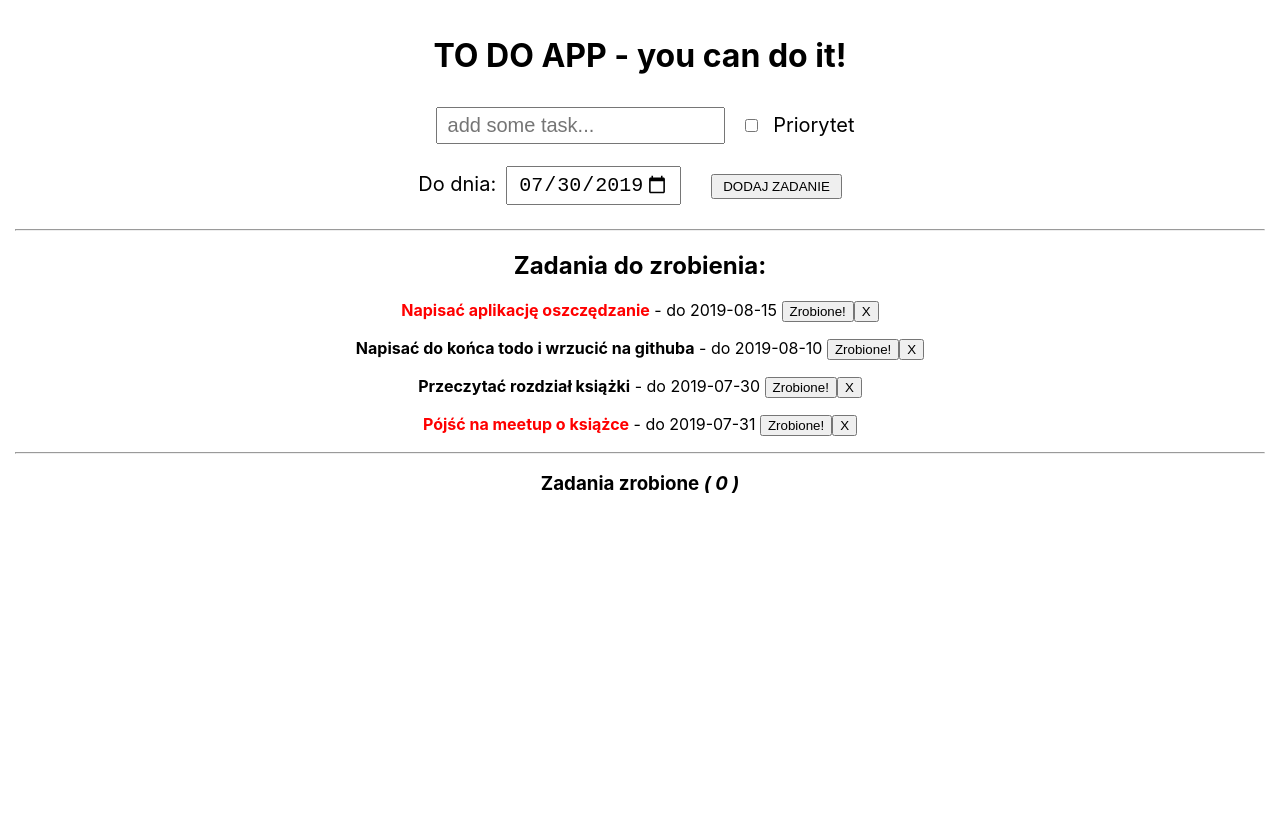
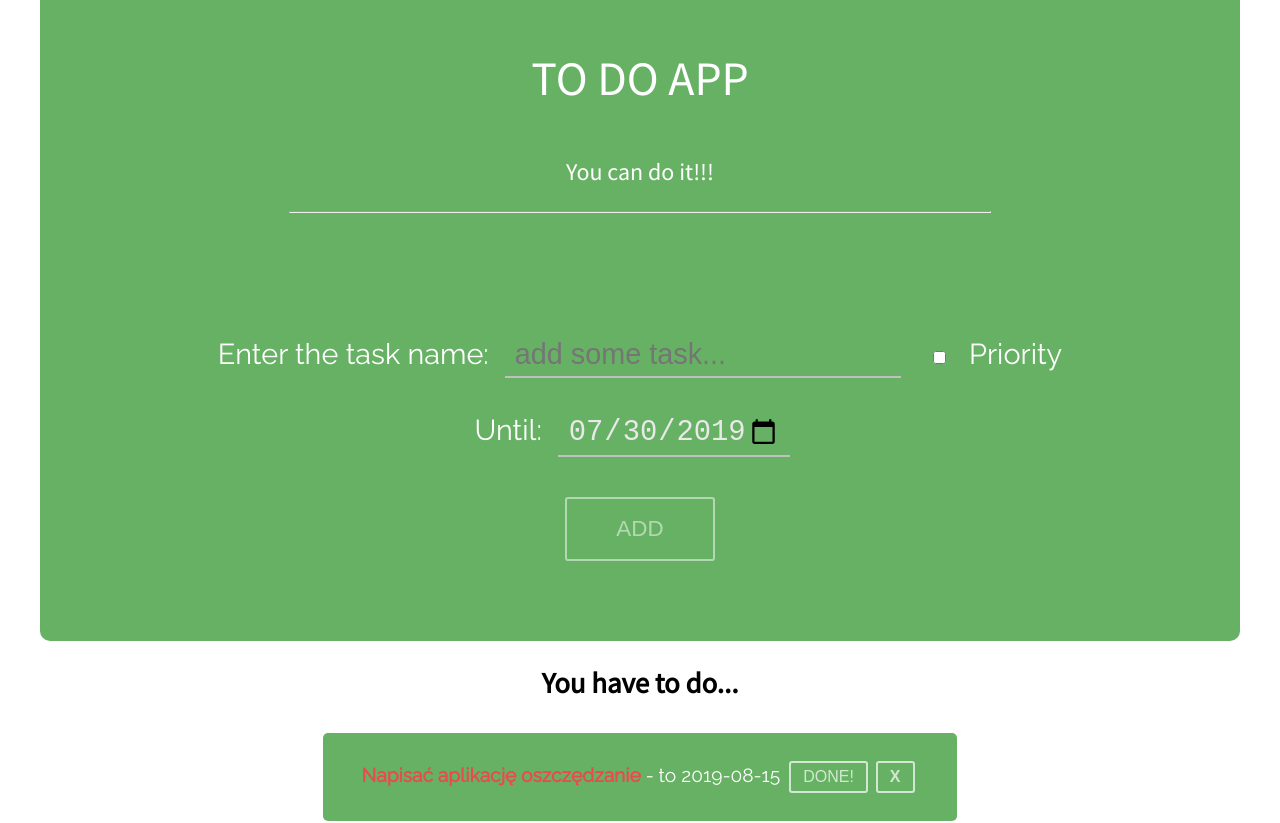
Before and after one commit to umbbra/todoapp, a React (Create React App) app: page / in a window 1280 px wide. Shown: the top 823 px of the page. Before the commit the page ends 800 px from the top, so only its background shows below. Built offline with nearby package versions, Linux system fonts and the light colour scheme.

Commit message:
style completed

```diff
--- a/package.json
+++ b/package.json
@@ -3,8 +3,11 @@
   "version": "0.1.0",
   "private": true,
   "dependencies": {
+    "@fortawesome/free-solid-svg-icons": "^5.10.0",
+    "@fortawesome/react-fontawesome": "^0.1.4",
     "react": "^16.8.6",
     "react-dom": "^16.8.6",
+    "react-icons": "^3.7.0",
     "react-scripts": "3.0.1"
   },
   "scripts": {
--- a/src/components/AddTask.css
+++ b/src/components/AddTask.css
@@ -1,15 +1,116 @@
-input{
-  margin: 10px;
-  padding: 5px 10px;
-  font-size: 20px;
+hr{
+  width: 60%;
+  max-width: 700px;
+  color:white;
 }
 
 .form{
-  font-size: 20px;
+  padding: 10vh 1vw;
+  font-size: 1.4rem;
+  font-family: 'Raleway', sans-serif;
+  background-color: rgb(103, 177, 101);
+  color:white;
+  border-radius: 0 0 10px 10px;
 }
 
+input{
+  margin: 2vh;
+  padding: 5px 10px;
+  background-color: transparent;
+  border: none;
+  border-bottom: 2px solid rgb(192, 192, 192);
+  font-size: 1rem;
+  color: rgb(233, 233, 233);
+}
+
+input:focus{
+  border-color: white;
+  color:white;
+}
+
+
 .form button{
+  display: block;
+  margin: 3vh auto 0;
   padding: 3px 10px;
-  text-transform: uppercase ;
-  margin: 20px;
+  width: 23vw;
+  height: 8vh;
+  max-width:150px;
+  max-height: 70px;
+  font-size: 1.4rem;
+  text-transform: uppercase;
+  background-color: transparent;
+  border: 2px solid white;
+  border-radius: 3px;
+  color:white;
+  transition:  .3s;
+  opacity: 0.5;
+  cursor: pointer;
 }
+
+.form button:hover{
+  opacity: 1;
+  background-color: #fff;
+  color: rgb(103, 177, 101);
+  font-size: 1.5rem;
+  animation: shake 1s linear infinite;
+}
+input[type="checkbox"]{
+  margin-bottom:0;
+}
+
+@keyframes shake{
+  0%{
+    transform: translateX(0);
+  }
+  10%{
+    transform: translateX(-5%);
+  }
+  20%{
+    transform: translateX(5%);
+  }
+  30%{
+    transform: translateX(-5%);
+  }
+  40%{
+    transform: translateX(5%);
+  }
+  45%{
+    transform: translateX(-5%);
+  }
+  100%{
+    transform: translateX(0);
+
+  }
+}
+
+@media(min-width: 452px){
+    .form{
+      padding: 10vh 10vw;
+    }
+}
+
+
+@media(min-width: 520px){
+  .form{
+    padding: 10vh 5vw;
+  }
+}
+@media(min-width:1024px){
+  input[type="checkbox"]{
+   display: inline;
+  }
+
+  .form, input{
+    font-size: 1.8rem;
+  }
+
+}
+
+@media(min-width:1450px){
+  button{
+
+  }
+
+
+}
--- a/src/components/AddTask.js
+++ b/src/components/AddTask.js
@@ -53,24 +53,26 @@ class AddTask extends Component {
       <div className="form">
         <div>
           <form>
-
+          <label htmlFor="task">Enter the task name:
             <input
             value={this.state.text}
             onChange={this.handleText}
+            id="task"
             type="text"
             placeholder="add some task..."/>
+          </label>
 
             <label htmlFor="important">
             <input
             onChange={this.handleCheckbox}
             checked={this.state.checked}
             id="important"
-            type="checkbox"/> Priorytet
+            type="checkbox" /> Priority
             </label>
 
             <br/>
 
-            <label htmlFor="date">Do dnia:
+            <label htmlFor="date">Until:
             <input
             onChange={this.handleDate}
             type="date"
@@ -79,10 +81,10 @@ class AddTask extends Component {
             max={maxDate} />
             </label>
 
-            <button onClick={this.handleSubmit}>Dodaj zadanie</button>
+            <button onClick={this.handleSubmit}>Add</button>
             </form>
             </div>
-        <hr/>
+
       </div>
      );
   }
--- a/src/components/App.css
+++ b/src/components/App.css
@@ -1,4 +1,32 @@
+@import url('https://fonts.googleapis.com/css?family=Raleway|Source+Sans+Pro&display=swap');
+
 .App {
-  text-align: center;
-  padding: 15px;
+  display: flex;
+flex-direction: column;
+max-width: 1200px;
+align-content: center;
+margin: 0 auto;
+border-radius: 5px;
 }
+
+div.logo{
+  position: relative;
+  top:0;
+  left:0;
+  right:0;
+  background-color: rgb(103, 177, 101);
+  color:white;
+  font-size: 2rem;
+  font-family: 'Source Sans Pro', sans-serif;
+
+}
+
+div.logo p:nth-child(2){
+  font-size: 1.5rem;
+}
+
+@media(min-width:1024px){
+  div.logo{
+    font-size: 3rem;
+  }
+}
--- a/src/components/App.js
+++ b/src/components/App.js
@@ -90,7 +90,11 @@ class App extends Component {
   render(){
     return (
       <div className="App">
-      <h1>TO DO APP - you can do it!</h1>
+      <div className="logo">
+      <p>TO DO APP </p>
+      <p>You can do it!!!</p>
+      <hr />
+      </div>
       <AddTask addTask={this.addTask}/>
       <TaskList tasks={this.state.tasks} delete={this.deleteTask} change={this.changeTaskStatus}/>
       </div>
--- /dev/null
+++ b/src/components/Task.css
@@ -0,0 +1,45 @@
+div.taskToDo, div.taskDone{
+  margin: 1vh auto;
+  padding: 5px 3vw;
+  background-color: rgb(103, 177, 101);
+  border-radius: 5px;
+  color:white;
+  max-width: 750px;
+}
+
+div.taskToDo button,
+div.taskDone button{
+  margin: 0.5vh;
+  padding: 5px 12px;
+  font-size: 1rem;
+  text-transform: uppercase;
+  background-color: transparent;
+  border: 2px solid white;
+  border-radius: 3px;
+  color:white;
+  transition:  .3s;
+  opacity: 0.7;
+  cursor: pointer;
+}
+
+div.taskToDo button:hover,
+div.taskDone button:hover{
+  opacity: 1;
+  background-color: #fff;
+  color: rgb(103, 177, 101);
+}
+
+div.taskDone {
+  background-color: rgba(104, 177, 101, 0.8);
+}
+
+div.taskDone::after{
+left: 0
+}
+div.taskDone button{
+  font-size: 0.8rem;
+}
+
+span.info{
+  margin: 5vh;
+}
--- a/src/components/Task.js
+++ b/src/components/Task.js
@@ -1,25 +1,26 @@
 import React from 'react';
+import "./Task.css";
 
 const Task = props => {
-  const style = { color: 'red' };
+  const style = { color: '#EB4A4A' };
 
   const { id, text, date, active, important, finishDate} = props.task;
   if(active){
   return (
-    <div>
+    <div className="taskToDo">
       <p>
-      <strong style={important ? style : null}>{text}</strong> - do <span>{date} </span>
-      <button onClick={() => props.change(id)}> Zrobione!</button>
-      <button onClick={() => props.delete(id)}>X</button>
+      <strong style={important ? style : null}>{text}</strong> - to <span>{date} </span>
+      <button onClick={() => props.change(id)}> Done!</button>
+      <button  onClick={() => props.delete(id)}><strong> X</strong></button>
       </p>
     </div>
    );
   } else {
     const finish = new Date(finishDate).toLocaleString();
     return (
-      <div>
+      <div className="taskDone">
       <p>
-      <strong>{text}</strong> -  <em>zrealizowane w dniu: {finish} </em>
+      <strong>{text}</strong> -  <em>completed on: {finish} </em>
       <button onClick={() => props.delete(id)}>X</button>
       </p>
     </div>
--- /dev/null
+++ b/src/components/TaskList.css
@@ -0,0 +1,18 @@
+div.active, div.done{
+  margin: auto 3vh;
+  font-family: 'Raleway', sans-serif;
+}
+h2, h3{
+  font-family: 'Source Sans Pro', sans-serif;
+}
+div.active{
+  display: flex;
+  flex-direction: column;
+  justify-content: center;
+  align-content: center;
+  font-size: 1.2rem;
+}
+
+div.done{
+  font-size: 1rem;
+}
--- a/src/components/TaskList.js
+++ b/src/components/TaskList.js
@@ -1,5 +1,6 @@
 import React from 'react';
 import Task from './Task';
+import './TaskList.css';
 
 const TaskList = props => {
 
@@ -37,16 +38,17 @@ const TaskList = props => {
   return (
     <>
     <div className="active">
-      <h2>Zadania do zrobienia: </h2>
-      {activeTasks.length > 0 ? activeTasks : "Brak zadań..."}
+      <h2>You have to do... </h2>
+      {activeTasks.length > 0 ? activeTasks : <span className="info">You don't have things to do!</span>}
     </div>
 
     <hr/>
 
     <div className="done">
-    <h3>Zadania zrobione <em>( {done.length} )</em> </h3>
+    <h3>The task, which you have done <em>( {done.length} )</em> </h3>
+    {doneTasks.length > 1 && <span className="info">We display max. 5 tasks.</span> }
     {doneTasks.slice(0, 3)}
-    {doneTasks.length > 2 && <span>wyświetlane są tylko 3 elementy</span> }
+
   </div>
   </>
    );
--- a/src/index.css
+++ b/src/index.css
@@ -1,13 +1,6 @@
-body {
+body{
   margin: 0;
-  font-family: -apple-system, BlinkMacSystemFont, "Segoe UI", "Roboto", "Oxygen",
-    "Ubuntu", "Cantarell", "Fira Sans", "Droid Sans", "Helvetica Neue",
-    sans-serif;
-  -webkit-font-smoothing: antialiased;
-  -moz-osx-font-smoothing: grayscale;
+  padding: 0;
+  box-sizing: border-box;
+  text-align: center;
 }
-
-code {
-  font-family: source-code-pro, Menlo, Monaco, Consolas, "Courier New",
-    monospace;
-}
```
Also changed, not shown: 1 other file (tests, documents, lock files or other folders).
